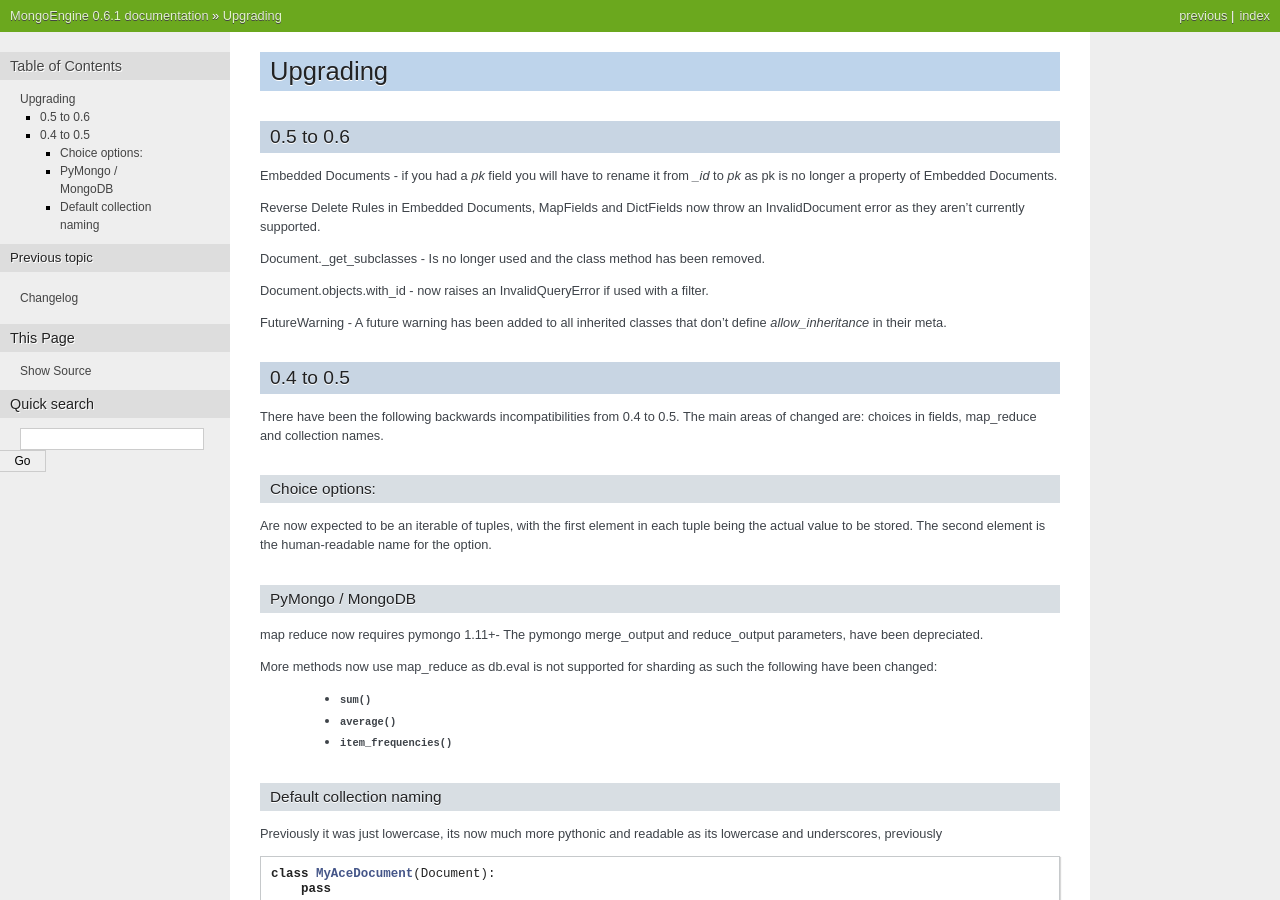
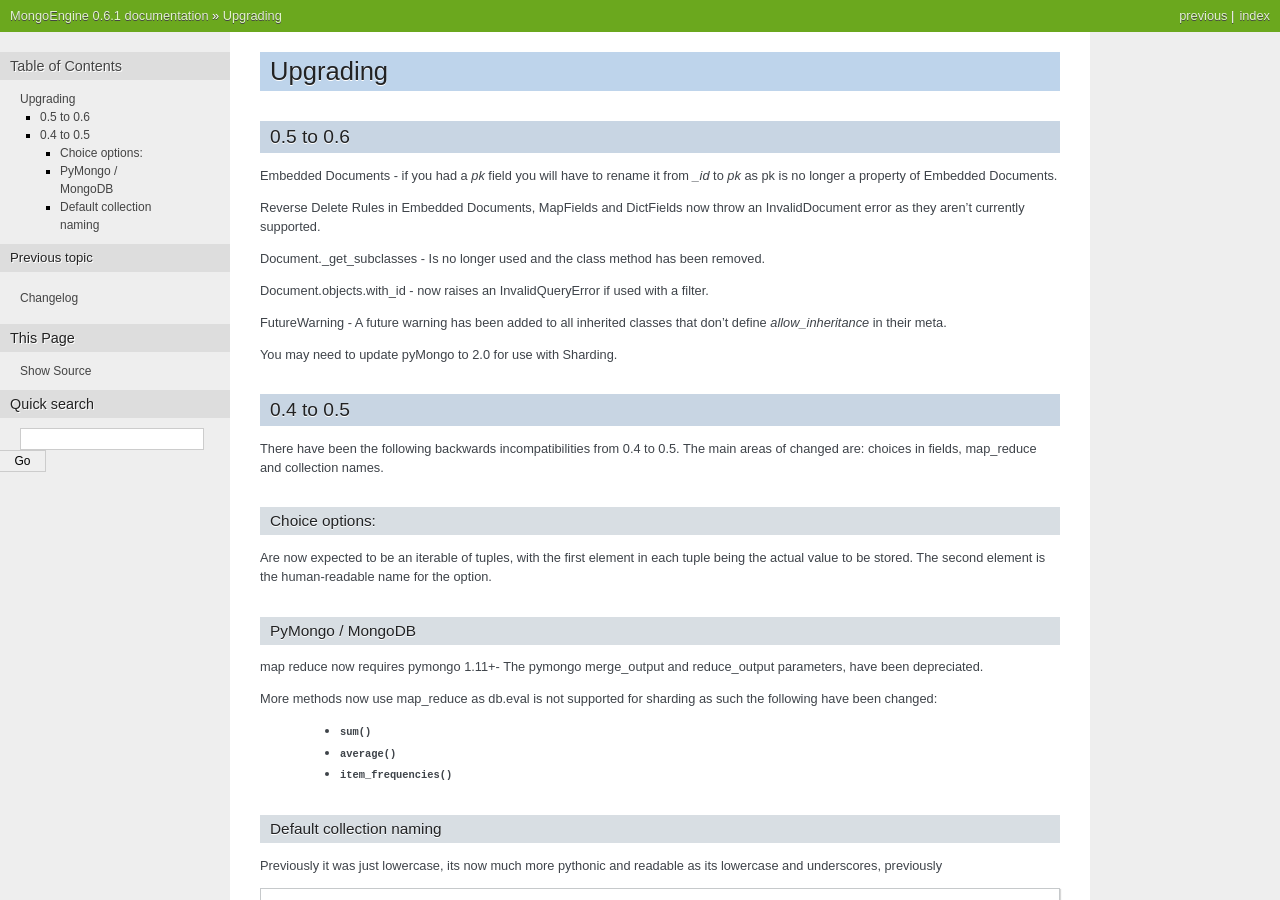
Before and after one commit to MongoEngine/mongoengine, a Sphinx documentation site: the page built from docs/upgrade.rst, in a window 1280 px wide and 900 px high. Built offline with Sphinx 7.4.7, drawn with Linux system fonts in a browser that asks for light colours.

Commit message:
Updated upgrade docs.  Reported issues with older pymongo and sharding

```diff
--- a/docs/upgrade.rst
+++ b/docs/upgrade.rst
@@ -17,6 +17,8 @@ Document.objects.with_id - now raises an InvalidQueryError if used with a filter
 
 FutureWarning - A future warning has been added to all inherited classes that
 don't define `allow_inheritance` in their meta.
+
+You may need to update pyMongo to 2.0 for use with Sharding.
 
 0.4 to 0.5
 ===========
```
